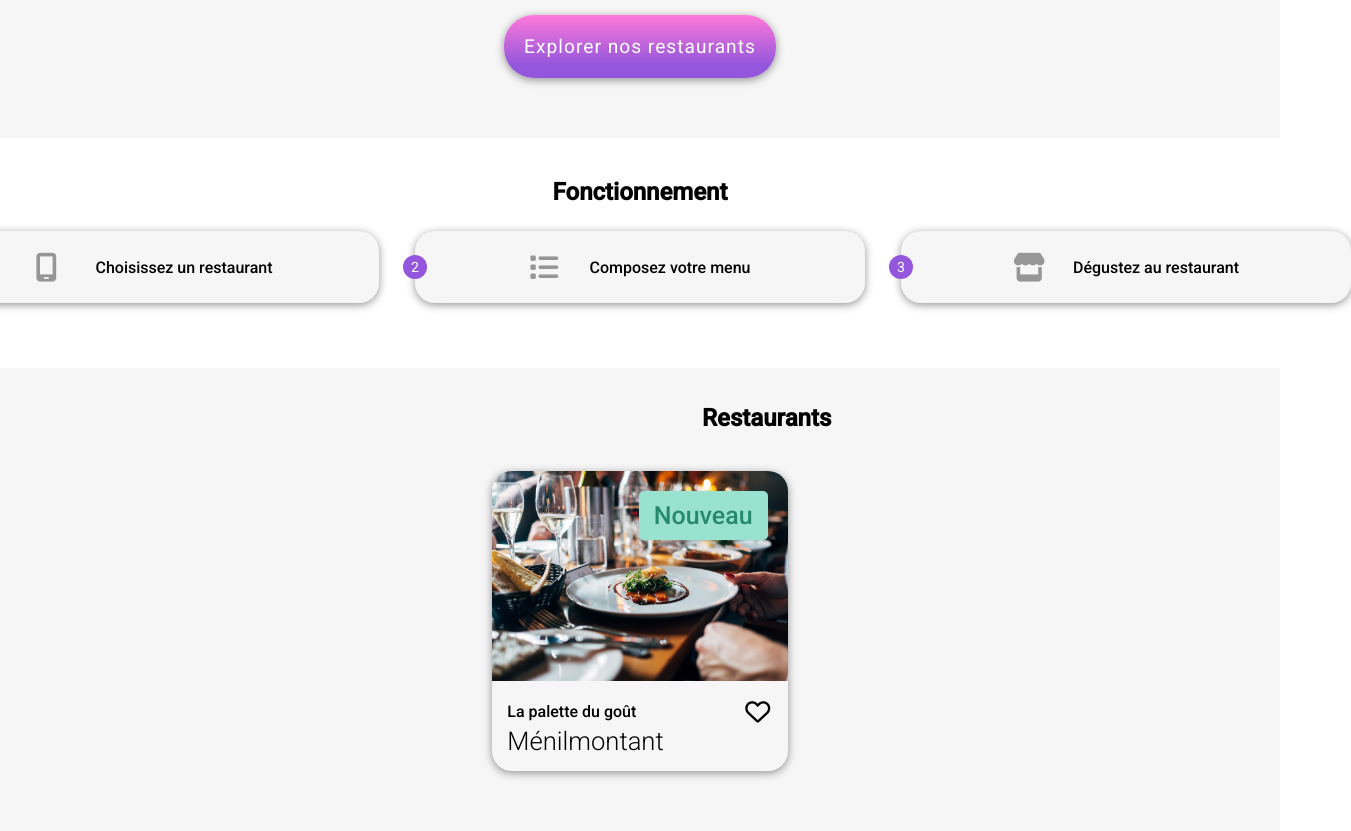
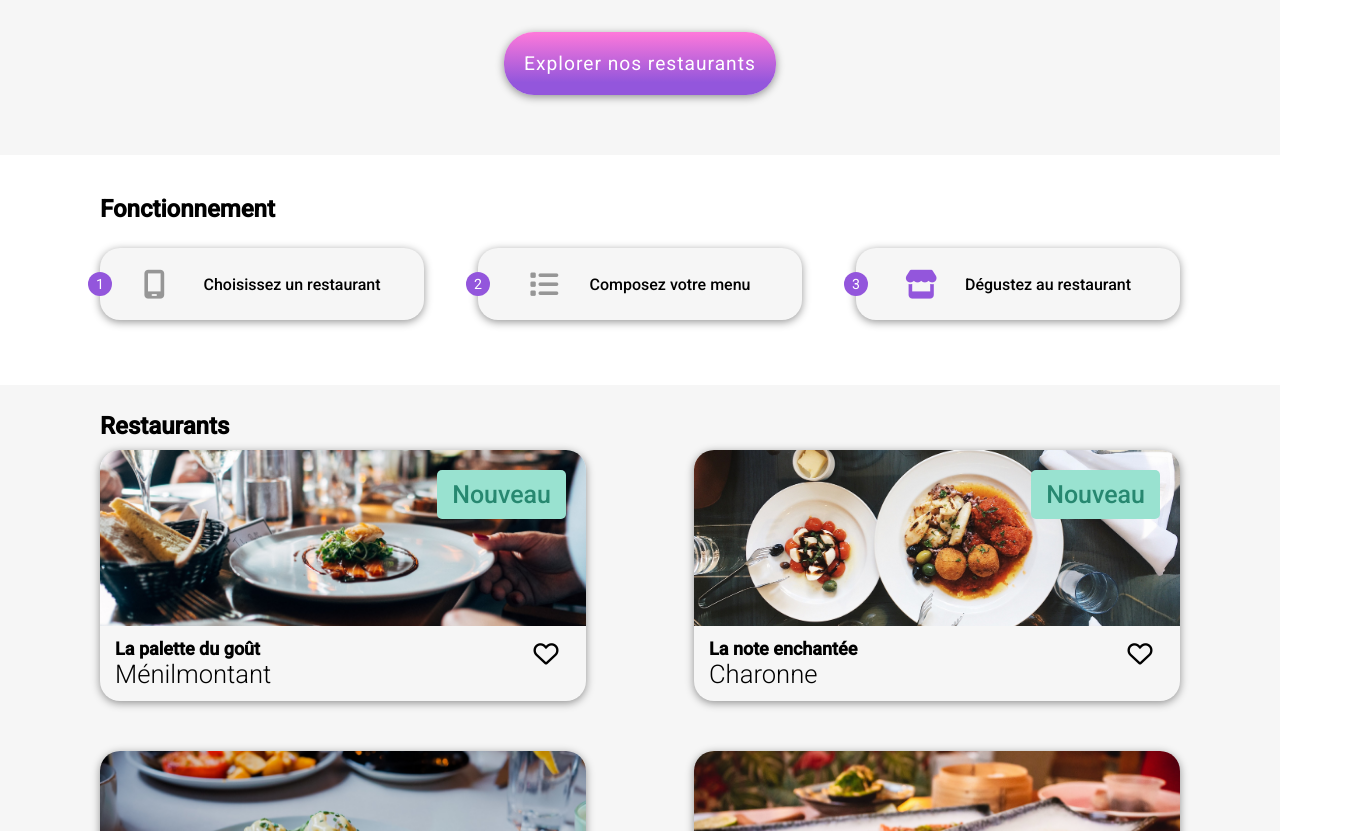
Before and after one commit to kami90000/oh-my-food, a website: page index.html in a window 1280 px wide. Shown: the part 286-1117 px from the top of the page, 1351 px wide, since content can reach past the window. Drawn offline with Linux system fonts and the light colour scheme; a web font is replaced by a local one.

Commit message:
modification sass suite debrief mentor Projet fini

```diff
--- a/index.html
+++ b/index.html
@@ -10,8 +10,8 @@
             <link href="https://fonts.googleapis.com/css2?family=Roboto:wght@300;400;500&display=swap" rel="stylesheet">
             <link href="https://fonts.googleapis.com/css2?family=Shrikhand&display=swap" rel="stylesheet">
             <link rel="apple-touch-icon" sizes="180x180" href="assets/favicon/apple-touch-icon.png">
-            <link rel="icon" type="image/png" sizes="32x32" href="assets/favicon/favicon-32x32.png">
-            <link rel="icon" type="image/png" sizes="16x16" href="assets/favicon/favicon-16x16.png">
+            <link rel="icon" type="image/png" sizes="32x32" href="assets/images/favicon/favicon-32x32.png">
+            <link rel="icon" type="image/png" sizes="16x16" href="assets/images/favicon/favicon-16x16.png">
             <link rel="manifest" href="assets/favicon/site.webmanifest">
             <link rel="mask-icon" href="assets/favicon/safari-pinned-tab.svg" color="#5bbad5">
             <meta name="msapplication-TileColor" content="#da532c">
@@ -32,21 +32,18 @@
       <h1>ohmyfood</h1>
     </header>
 
-    <main class="main">
+     <!-- Main -->
+
+     <main class="main">
       <div class="main__location">
-       <form class="search-container">
-          <div class="search-icon">
-            <i class="blue fa-solid fa-location-dot"></i>
-          </div>
-          <!-- Champ de recherche -->
-          <input type="text" class="text" placeholder="Paris, Belleville">
-        </form>
+          <p>Paris, Belleville</p>
       </div>
 
+
       <section class="main__description">
-        <h2 class="main__description__title">
+        <h1 class="main__description__title">
           Réservez le menu qui vous convient
-        </h2>
+        </h1>
         <p class="main__description__text">
           Découvrez des restaurants d'exception, séléctionnés par nos soins.
         </p>
@@ -76,7 +73,7 @@
       </section>
 
       <section class="main__restaurant">
-        <div class="main__restaurant">
+        <div class="main__restaurant-titre">
           <h2 id="restaurants">Restaurants</h2>
         </div>
         <div class="card">
@@ -89,9 +86,10 @@
               />
             </figure>
             <div class="card__info">
-              <h3>La palette du goût<span class="card__info__heart"></span></h3>
+              <h3>La palette du goût</h3>
               <p>Ménilmontant</p>
             </div>
+            <span class="card__info__heart"></span>
           </a>
           <a class="new" href="restaurants/laNoteEnchantée.html">
             <figure>
@@ -102,9 +100,10 @@
               />
             </figure>
             <div class="card__info">
-              <h3>La note enchantée<span class="card__info__heart"></span></h3>
+              <h3>La note enchantée</h3>
               <p>Charonne</p>
             </div>
+            <span class="card__info__heart"></span>
           </a>
           <a href="restaurants/aLaFrancaise.html">
             <figure>
@@ -115,9 +114,10 @@
               />
             </figure>
             <div class="card__info">
-              <h3>À la française<span class="card__info__heart"></span></h3>
+              <h3>À la française</h3>
               <p>Cité Rouge</p>
             </div>
+            <span class="card__info__heart"></span>
           </a>
           <a href="restaurants/leDeliceDesSens.html">
             <figure>
@@ -127,9 +127,10 @@
               />
             </figure>
             <div class="card__info">
-              <h3>Le délice des sens<span class="card__info__heart"></span></h3>
+              <h3>Le délice des sens</h3>
               <p>Folie-Méricourt</p>
             </div>
+            <span class="card__info__heart"></span>
           </a>
         </div>
       </section>
--- a/sass/Base/_base.scss
+++ b/sass/Base/_base.scss
@@ -2,6 +2,7 @@ html{
     font-size: $base-font-size;
     font-family: $text-font;
     scroll-behavior: smooth;
+
 }
 
 h1{
--- a/sass/Layout/_footer.scss
+++ b/sass/Layout/_footer.scss
@@ -23,6 +23,7 @@
     display: flex;
     flex-direction: column;
     margin: rem-calc(10) 0;
+    gap: 7px;
     @media screen and (min-width: 768px) {
       display: flex;
       flex-direction: row;
@@ -31,6 +32,7 @@
     &_1 {
         display: flex;
         flex-direction: column;
+        gap: 7px;
       :nth-child(1)::before {
         content: "\f2e7";
         font-family: "FontAwesome";
@@ -55,6 +57,7 @@
     &_2 {
         display: flex;
         flex-direction: column;
+        gap: 7px;
       @media screen and (min-width: 768px) {
         display: flex;
         flex-direction: row;
--- a/sass/Layout/_main.scss
+++ b/sass/Layout/_main.scss
@@ -8,11 +8,11 @@
       font-family: "FontAwesome";
       margin-right: rem-calc(15);
       .localisation-form .input-form {
-      display: flex;
-      justify-content: center;
-      flex-direction: row;
+        display: flex;
+        justify-content: center;
+        flex-direction: row;
+      }
     }
-  }
   }
   &__description {
     flex-direction: column;
@@ -20,6 +20,14 @@
     text-align: center;
     background-color: #f6f6f6;
     @include flex-center;
+    h1{
+      font-family: "roboto";
+      font-weight: 700;
+      font-size: 40px;
+    }
+    p{
+      font-size: 18px;
+    }
     &__text {
       margin: rem-calc(15) 0 rem-calc(35);
       font-weight: 300;
@@ -39,25 +47,25 @@
     @include flex-center;
     flex-direction: column;
     padding: rem-calc(40) rem-calc(20);
-    h2 {
-      align-self: flex-start;
+    width: 100%;
+    .main__process_fonctionnement {
       margin-bottom: rem-calc(25);
-      @media screen and (min-width: 768px) {
-        align-self: center;
-        flex-direction: row;
+      width: 100%;
+      max-width: 1080px;
+      h2 {
         font-size: 24px;
         font-weight: bold;
-        text-align: left;
       }
     }
     &_tableau {
       display: flex;
       flex-direction: column;
+      width: 100%;
+      max-width: 1080px;
       @media screen and (min-width: 768px) {
         display: flex;
         flex-direction: row;
-        gap: 36px;
-
+        justify-content: space-between;
       }
       .main__process__step {
         box-sizing: border-box;
@@ -66,10 +74,10 @@
         align-items: center;
         flex-direction: row-reverse;
         position: relative;
-        width: 322px;
+        width: 100%;
         height: 72px;
-        margin-bottom: rem-calc(25);
-        padding: rem-calc(15) rem-calc(15) rem-calc(15) 0;
+        margin-bottom:25px;
+        padding: 0 20px;
         border-radius: rem-calc(20);
         cursor: pointer;
         background-color: #f6f6f6;
@@ -78,7 +86,7 @@
         @media screen and (min-width: 768px) {
           padding: 15px;
           justify-content: center;
-          width: 450px;
+          width: 30%;
           height: 72px;
         }
         div {
@@ -97,16 +105,27 @@
         }
         &#choisir::after {
           content: "\f3cf";
+          color: #00000063;
           @include logo-process;
         }
         &#composer::after {
           content: "\f03a";
+          color: #00000063;
           @include logo-process;
         }
         &#deguster::after {
           content: "\f54e";
           color: $color-primary;
-          @include logo-process;
+          font-family: 'FontAwesome';
+          margin-left: rem-calc(30);
+          margin-right: rem-calc(10);
+          width: rem-calc(30);
+          font-size: clamp(1.3rem, 3vw, 1.8rem);
+          transition: all 0.4s ease-in-out;
+          @media screen and (min-width: 768px) {
+              margin-left: 0;
+              margin-right: rem-calc(30);
+          }
         }
         &:focus div {
           display: none;
@@ -125,26 +144,28 @@
 }
 
 .main__restaurant {
-  padding: 9px;
+  padding: 9px 9px 66px 9px;
   background-color: #f6f6f6;
-  h2 {
+  display: flex;
+  flex-direction: column;
+  align-items: center;
+  .main__restaurant-titre {
     margin-bottom: rem-calc(10);
-    @media screen and (min-width: 768px) {
-      text-align: left;
+    width: 100%;
+    max-width: 1080px;
+    h2 {
       font-size: 24px;
       font-weight: bold;
       margin-top: 18px;
-      padding-left: 684px;
     }
   }
   .card {
     display: flex;
-    justify-content: space-around;
+    flex-direction: row;
     flex-wrap: wrap;
-    gap: 100px;
-    margin: 0 auto;
-    width: 52%;
-    flex-direction: row;
+    justify-content: space-between;
+    width: 100%;
+    max-width: 1080px;
     row-gap: 50px;
     @media (max-width: 767px) {
       width: 90%;
@@ -152,12 +173,12 @@
     }
 
     a {
+      position: relative;
       width: 100%;
       max-width: rem-calc(650);
-      height: rem-calc(300);
+      height: 251px;
       border-radius: rem-calc(20);
       overflow: hidden;
-      margin: rem-calc(20) 0;
       color: black;
       @include base-shadow;
       @media (min-width: 768px) {
@@ -167,7 +188,7 @@
         height: 70%;
         @include flex-center;
       }
-      figure::before{
+      figure::before {
         z-index: 1;
       }
       p {
@@ -182,12 +203,17 @@
       height: 30%;
       padding: rem-calc(10) rem-calc(15);
       h3 {
+        font-weight: 700;
+        font-size: 18px;
         display: flex;
         align-items: center;
         justify-content: space-between;
       }
       &__heart {
         @include flex-center;
+        position: absolute;
+        right: 25px;
+        bottom: 33px;
         width: rem-calc(30);
         height: rem-calc(30);
         &::before {
--- a/sass/Utils/_mixins.scss
+++ b/sass/Utils/_mixins.scss
@@ -36,7 +36,6 @@
     margin-right: rem-calc(10);
     width: rem-calc(30);
     font-size: clamp(1.3rem, 3vw, 1.8rem);
-    color: #00000063;
     transition: all 0.4s ease-in-out;
     @media screen and (min-width: 768px) {
         margin-left: 0;
```
Also changed, not shown: assets/css/style.css, css/style.css, 1 other file.
